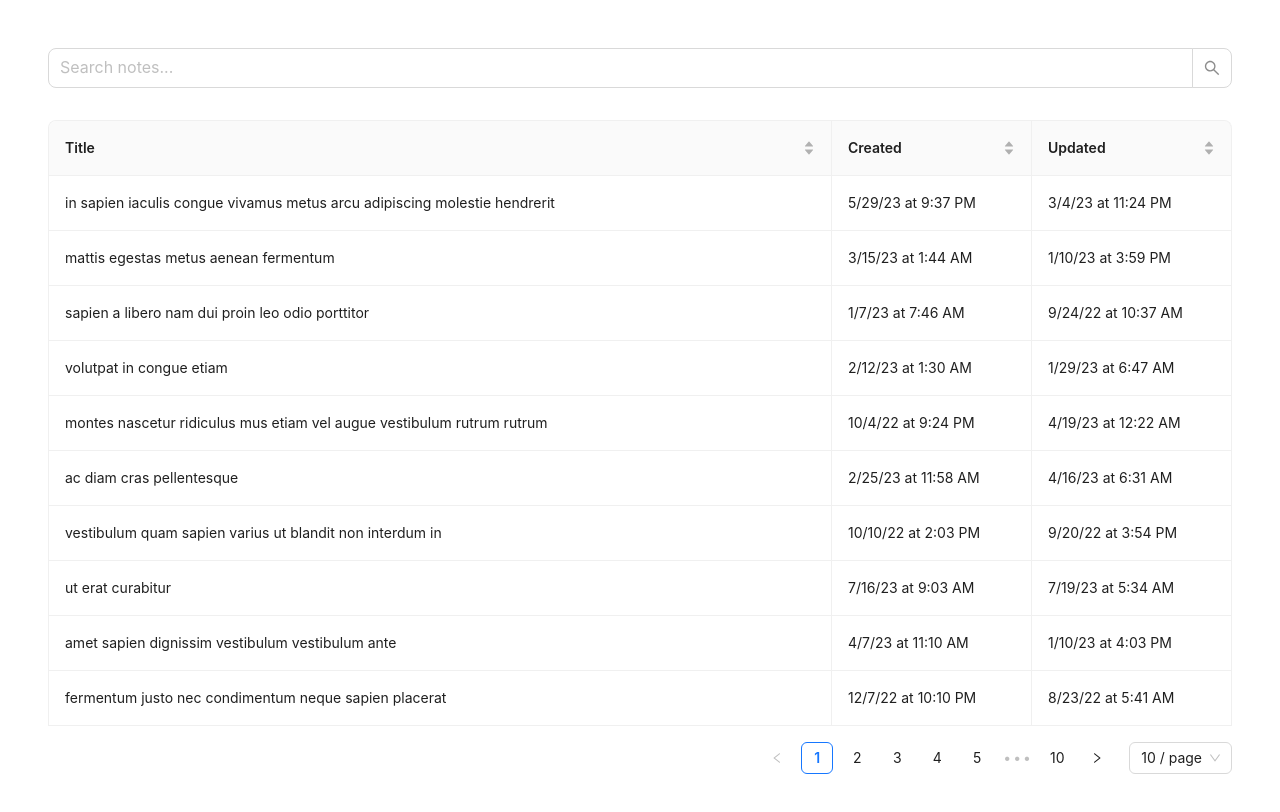
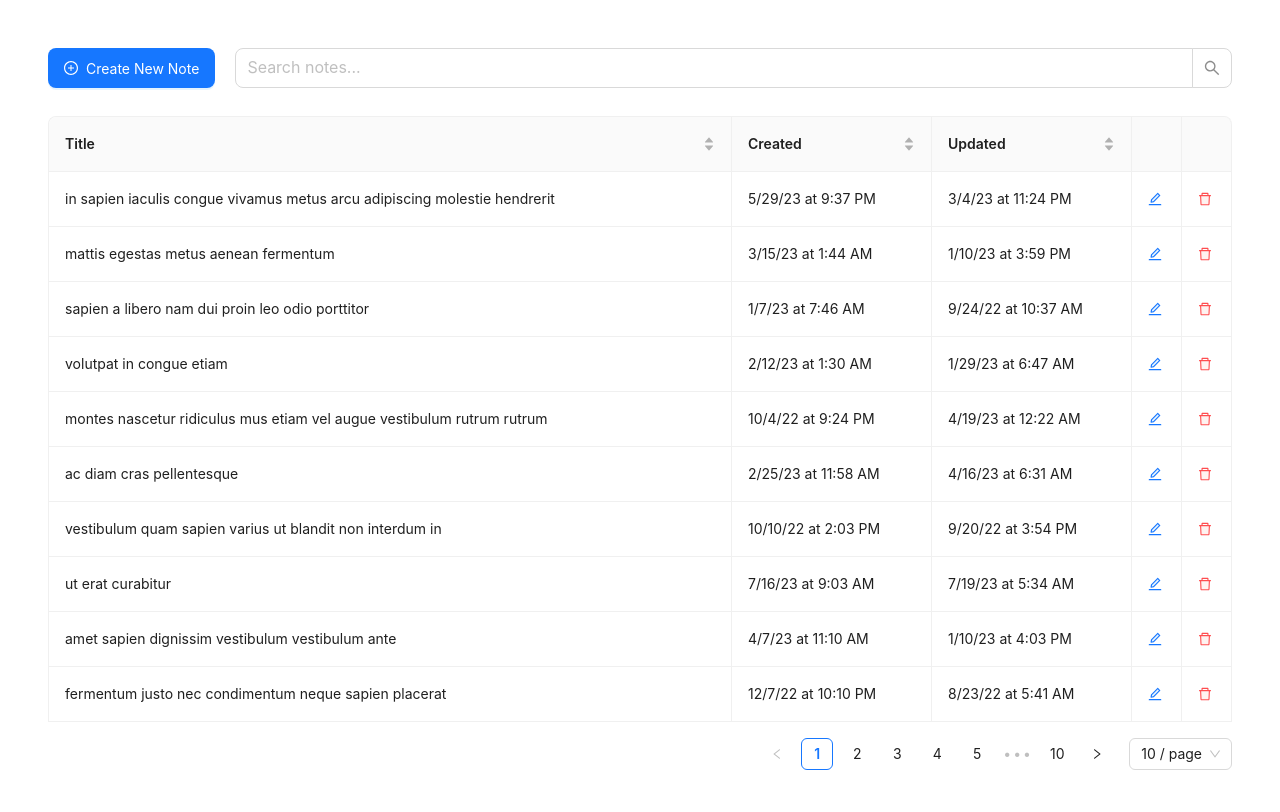
Before and after one commit to ksafranski/solace-notes, a Next.js app: page / in a window 1280 px wide. Shown: the top 812 px of the page. Built offline with nearby package versions, Linux system fonts and the light colour scheme.

Commit message:
feat(note-editor): ability to create and edit notes

```diff
--- a/app/api/notes/route.ts
+++ b/app/api/notes/route.ts
@@ -67,8 +67,12 @@ export async function POST(request: NextRequest): Promise<NextResponse | void> {
   return handler(async () => {
     const body = await request.json();
     validateNote(body);
-    body.id = uuidv4();
-    const data = await db.insert('notes', body);
+    const data = await db.insert('notes', {
+      ...body,
+      id: uuidv4(),
+      created_at: new Date().toISOString(),
+      updated_at: new Date().toISOString(),
+    });
     return NextResponse.json(data, { status: 201 });
   });
 }
@@ -79,7 +83,14 @@ export async function PATCH(
   return handler(async () => {
     const body = await request.json();
     validateNote(body);
-    const data = await db.update('notes', { id: body.id }, body);
+    const data = await db.update(
+      'notes',
+      { id: body.id },
+      {
+        ...body,
+        updated_at: new Date().toISOString(),
+      }
+    );
     return NextResponse.json(data, { status: 200 });
   });
 }
--- /dev/null
+++ b/components/NoteEditor.tsx
@@ -0,0 +1,110 @@
+/**
+ * Note: this could be more atomic with a separate modal wrapper but
+ * keeping it simple for now
+ */
+
+import { useEffect, useState } from 'react';
+import { Input, Modal, Space, message } from 'antd';
+import { INote } from '../types/note';
+import TextArea from 'antd/es/input/TextArea';
+import { CheckOutlined, LoadingOutlined } from '@ant-design/icons';
+import { APIClient } from '../lib/api_client';
+
+interface INoteEditorProps {
+  note?: INote | Omit<INote, 'id'>;
+  trigger: JSX.Element;
+  onSave?: (note: INote, type: 'update' | 'create') => void;
+}
+
+const noteTemplate: Omit<INote, 'id'> & Partial<Pick<INote, 'id'>> = {
+  title: '',
+  content: '',
+  created_at: '',
+  updated_at: '',
+};
+
+const api = new APIClient();
+
+export function NoteEditor({
+  note = noteTemplate,
+  trigger,
+  onSave,
+}: INoteEditorProps): JSX.Element {
+  const [visible, setVisible] = useState<boolean>(false);
+  const [currentNote, setCurrentNote] = useState<INote | typeof noteTemplate>(
+    note
+  );
+  const [savingNote, setSavingNote] = useState<boolean>(false);
+  useEffect(() => {
+    setCurrentNote(visible ? note : noteTemplate);
+  }, [visible]);
+  // Overriding the note prop with the current note state on change
+  const updateNoteProp = (prop: keyof INote, value: string) => {
+    setCurrentNote({
+      ...currentNote,
+      [prop]: value,
+    });
+  };
+  // Call method based on note save type (has id or not)
+  const saveNote = async (): Promise<void> => {
+    setSavingNote(true);
+    try {
+      const res = currentNote.id
+        ? await api.call('updateNote', { body: currentNote })
+        : await api.call('createNote', { body: currentNote });
+      onSave && onSave(res, currentNote.id ? 'update' : 'create');
+      message.success(`Note saved ${currentNote.id ? 'updated' : 'created'}!`);
+      setCurrentNote(res);
+    } catch (err: any) {
+      message.error(`Failed to save note: ${err.message}`);
+    }
+    setSavingNote(false);
+  };
+  return (
+    <>
+      <Modal
+        title='Note Editor'
+        open={visible}
+        okText='Save'
+        cancelText='Close'
+        okButtonProps={{
+          disabled:
+            !currentNote.title ||
+            !currentNote.content ||
+            currentNote.content.length < 20 ||
+            savingNote,
+          icon: savingNote ? <LoadingOutlined /> : <CheckOutlined />,
+        }}
+        onOk={() => {
+          saveNote();
+        }}
+        onCancel={() => {
+          setVisible(false);
+        }}
+      >
+        <Space
+          direction='vertical'
+          size='large'
+          style={{ width: '100%', margin: '1rem 0' }}
+        >
+          <Input
+            value={currentNote.title}
+            onChange={e => {
+              updateNoteProp('title', e.target.value);
+            }}
+            placeholder='Title'
+          />
+          <TextArea
+            value={currentNote.content}
+            onChange={e => updateNoteProp('content', e.target.value)}
+            showCount
+            maxLength={300}
+            minLength={20}
+            rows={7}
+          />
+        </Space>
+      </Modal>
+      <span onClick={() => setVisible(true)}>{trigger}</span>
+    </>
+  );
+}
--- a/components/Notes.tsx
+++ b/components/Notes.tsx
@@ -4,19 +4,25 @@ import { APIClient } from '../lib/api_client';
 import { INote } from '../types/note';
 import { applyStandardDateTimeFormat } from '../lib/date_time';
 
-import { Table } from 'antd';
+import { Col, Row, Popconfirm, Table, Button } from 'antd';
 import { SearchBar } from './SearchBar';
+import {
+  DeleteTwoTone,
+  EditTwoTone,
+  PlusCircleOutlined,
+} from '@ant-design/icons';
+import { NoteEditor } from './NoteEditor';
 
 const api = new APIClient();
 
-interface INoteState extends INote {
-  hidden: boolean; // Control search visibility
+interface INoteStateItem extends INote {
+  hidden?: boolean; // Control search visibility
 }
 
 export function Notes(): JSX.Element {
-  const [mounted, setMounted] = useState<boolean>(false); // @TODO fix render flash
+  const [mounted, setMounted] = useState<boolean>(false); // @TODO fix render flash hack
   const [loading, setLoading] = useState<boolean>(true);
-  const [notes, setNotes] = useState<INoteState[]>([]);
+  const [notes, setNotes] = useState<INoteStateItem[]>([]);
   const getNotes = async () => {
     setLoading(true);
     const res = await api.call('getNotes', {});
@@ -24,6 +30,15 @@ export function Notes(): JSX.Element {
     setLoading(false);
     setMounted(true);
   };
+
+  const onNoteSave = (note: INote, type: 'update' | 'create') => {
+    if (type === 'update') {
+      setNotes(notes.map(n => (n.id === note.id ? note : n)));
+    } else if (type === 'create') {
+      setNotes([note, ...notes]);
+    }
+  };
+
   useEffect(() => {
     getNotes();
   }, []);
@@ -31,6 +46,23 @@ export function Notes(): JSX.Element {
     <div className='notes'>
       {mounted && (
         <>
+          <Row gutter={20}>
+            <Col flex={0}>
+              <NoteEditor
+                onSave={onNoteSave}
+                trigger={
+                  <Button
+                    style={{ fontSize: '1em' }}
+                    size='large'
+                    type='primary'
+                    icon={<PlusCircleOutlined />}
+                  >
+                    Create New Note
+                  </Button>
+                }
+              />
+            </Col>
+            <Col flex={1}>
               <SearchBar
                 onSearch={(str: string) => {
                   setNotes(
@@ -42,6 +74,8 @@ export function Notes(): JSX.Element {
                   );
                 }}
               />
+            </Col>
+          </Row>
           <Table
             style={{ width: '100%' }}
             bordered
@@ -76,6 +110,36 @@ export function Notes(): JSX.Element {
                     Date.parse(a.updated_at) - Date.parse(b.updated_at),
                 },
               },
+              {
+                title: '',
+                width: 50,
+                render: note => (
+                  <NoteEditor
+                    note={note}
+                    trigger={<EditTwoTone style={{ cursor: 'pointer' }} />}
+                    onSave={onNoteSave}
+                  />
+                ),
+              },
+              {
+                title: '',
+                width: 50,
+                render: note => (
+                  <Popconfirm
+                    title='Delete this note?'
+                    icon={false}
+                    onConfirm={async () => {
+                      await api.call('deleteNote', { body: { id: note.id } });
+                      setNotes(notes.filter(n => n.id !== note.id));
+                    }}
+                  >
+                    <DeleteTwoTone
+                      twoToneColor={'#ff4d4f'}
+                      style={{ cursor: 'pointer' }}
+                    />
+                  </Popconfirm>
+                ),
+              },
             ]}
             rowKey={note => note.id}
           />
--- a/package.json
+++ b/package.json
@@ -20,6 +20,7 @@
     }
   },
   "dependencies": {
+    "@ant-design/icons": "^5.2.5",
     "@types/node": "20.5.7",
     "@types/react": "18.2.21",
     "@types/react-dom": "18.2.7",
```
Also changed, not shown: 1 other file (tests, documents, lock files or other folders). Lines whose indentation alone changed are shown as unchanged.
